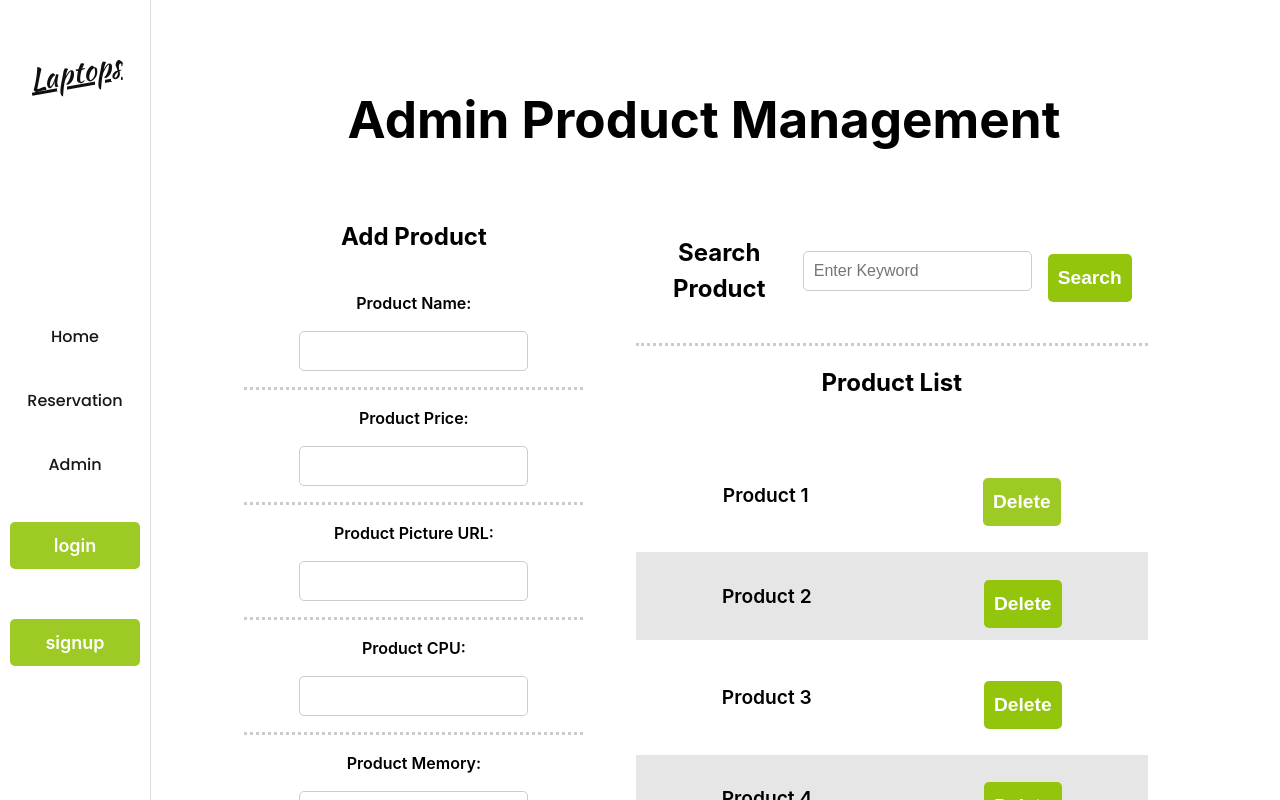
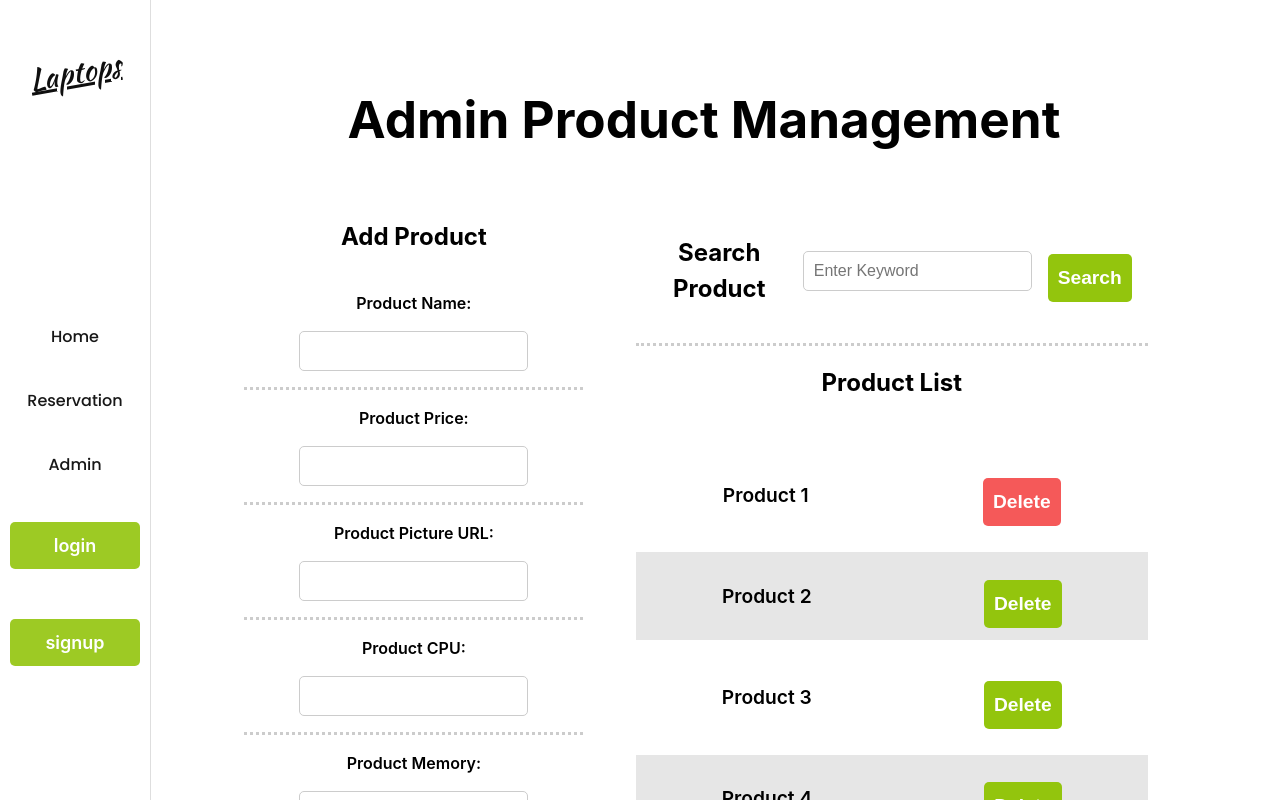
Before and after one commit to shasherazi/laptops-ecommerce, a React (Vite) app: page /admin in a window 1280 px wide. In both pictures the pointer is over the button 1021 px from the left and 502 px from the top of the page. Shown: the top 800 px of the page. Built offline with nearby package versions, Linux system fonts and the light colour scheme.

Commit message:
Update AdminPage.css

```diff
--- a/src/pages/AdminPage.css
+++ b/src/pages/AdminPage.css
@@ -110,3 +110,7 @@ button {
   background-color: hsl(0, 0%, 90%);
   padding: 10px 0;
 }
+
+.admin-page .admin-page-content .admin-page-show .admin-page-list ul li button:hover {
+  background-color: hsl(0, 89%, 62%);
+}
```
